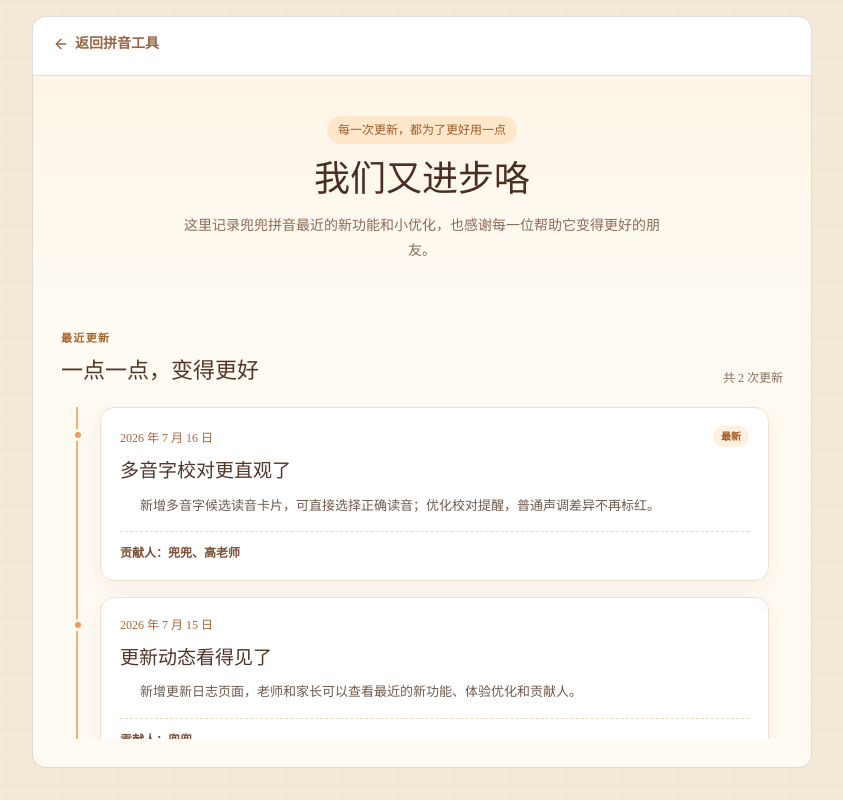
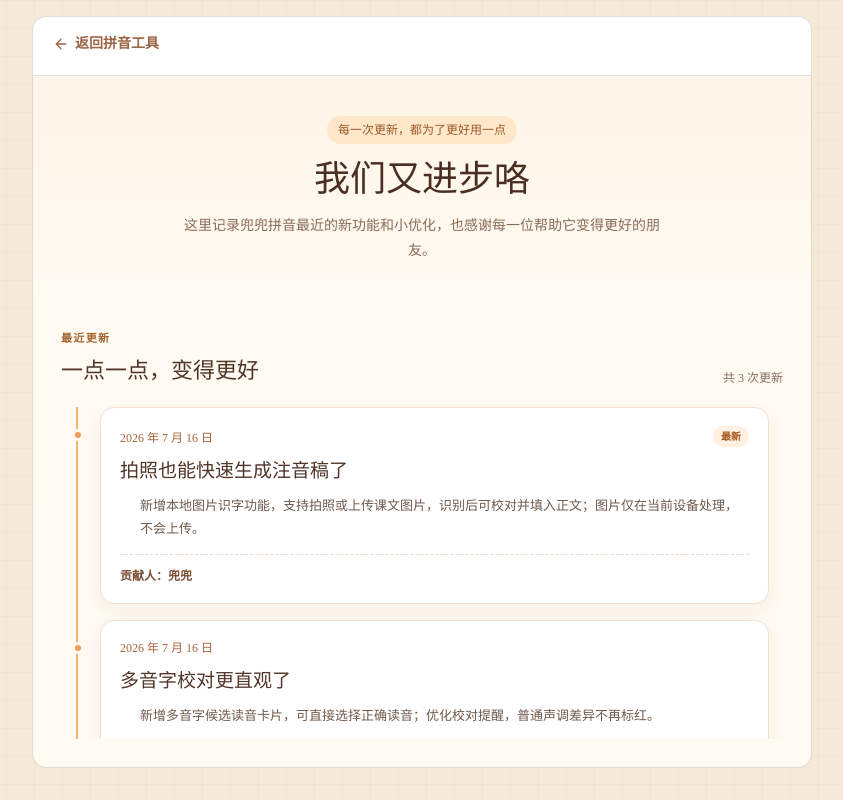
Before and after one commit to coder-liuwei/doudoupinyin, a React (Vite) app: page /changelog in a window 1280 px wide. Shown: the whole page, without its empty margins (218-1061 px from the left). Built offline with nearby package versions, Linux system fonts and the light colour scheme; what pinyin-pro would draw is missing.

Commit message:
docs: add local image OCR changelog

```diff
--- a/src/data/changelog.ts
+++ b/src/data/changelog.ts
@@ -6,6 +6,14 @@ export interface ChangelogEntry {
 }
 
 export const changelogEntries: readonly ChangelogEntry[] = [
+  {
+    date: "2026-07-16",
+    title: "拍照也能快速生成注音稿了",
+    items: [
+      "新增本地图片识字功能，支持拍照或上传课文图片，识别后可校对并填入正文；图片仅在当前设备处理，不会上传。",
+    ],
+    contributors: ["兜兜"],
+  },
   {
     date: "2026-07-16",
     title: "多音字校对更直观了",
```
Also changed, not shown: 1 other file (tests, documents, lock files or other folders).
